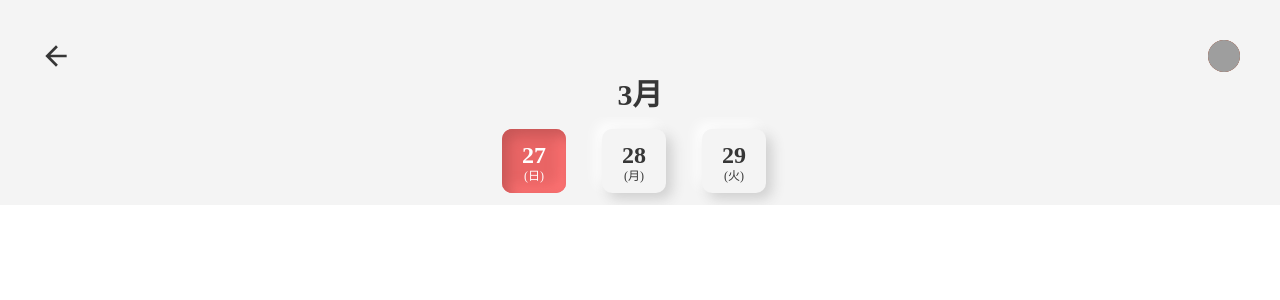
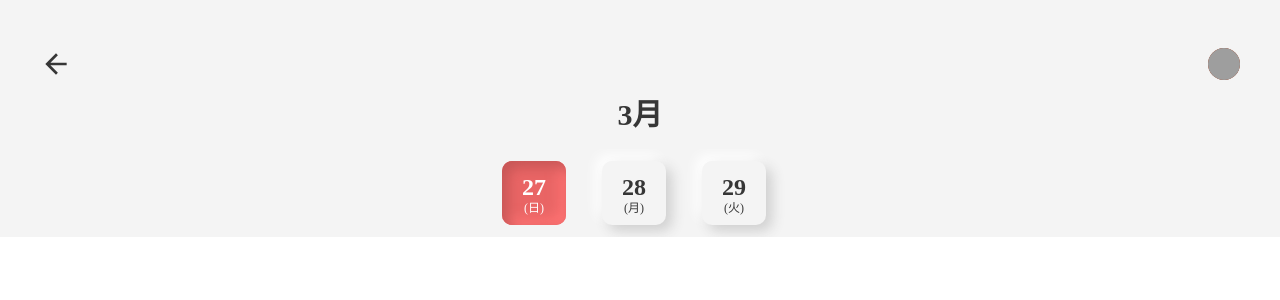
Before and after one commit to cokemaniaIIDX/Zenon, a React (Create React App) app in the folder front/: page / in a window 1280 px wide. Shown: the top 300 px of the page. Built offline with nearby package versions, Linux system fonts and the light colour scheme; grey boxes are pictures that could not be loaded; a web font is replaced by a local one.

Commit message:
css 調整

```diff
--- a/front/src/Schedule.tsx
+++ b/front/src/Schedule.tsx
@@ -27,10 +27,7 @@ const Header: React.VFC = () => {
 
   return (
     <>
-      <Center>
-        <Box p='5'></Box>
-      </Center>
-      <Flex>
+      <Flex pt={12} mb={3}>
         <ArrowBackIcon w={8} h={8} ml={10} />
         <Spacer />
         <Avatar size={"sm"} mr={10} name={avatarName} src={avatarImageSrc} />
@@ -56,10 +53,10 @@ const Calendar: React.VFC = () => {
 
   return (
     <>
-      <Center>
+      <Center mb={3}>
         <Text fontFamily='Khula' fontWeight='bold' fontSize='3xl'>{month + 1}月</Text>
       </Center>
-      <Center overflow='auto'>
+      <Center overflow='auto' mb={3}>
         {dateList.map((value) => <DateBlock date={value} selectedDate={selectedDate} SetSelectedDate={SetSelectedDate} />)}
       </Center>
     </>
@@ -102,13 +99,13 @@ const DateBlock: React.VFC<DateBlockProps> = (props) => {
   return (
     <Box
       bg={property.bg}
-      pt='4'
-      pl='5'
-      pr='5'
-      m='3'
-      mr='6'
-      boxSize='64px'
-      borderRadius='10'
+      pt={4}
+      pl={5}
+      pr={5}
+      m={3}
+      mr={6}
+      boxSize={16}
+      borderRadius={10}
       shadow={property.shadow}
       onClick={() => props.SetSelectedDate(displayDate)}
     >
```
